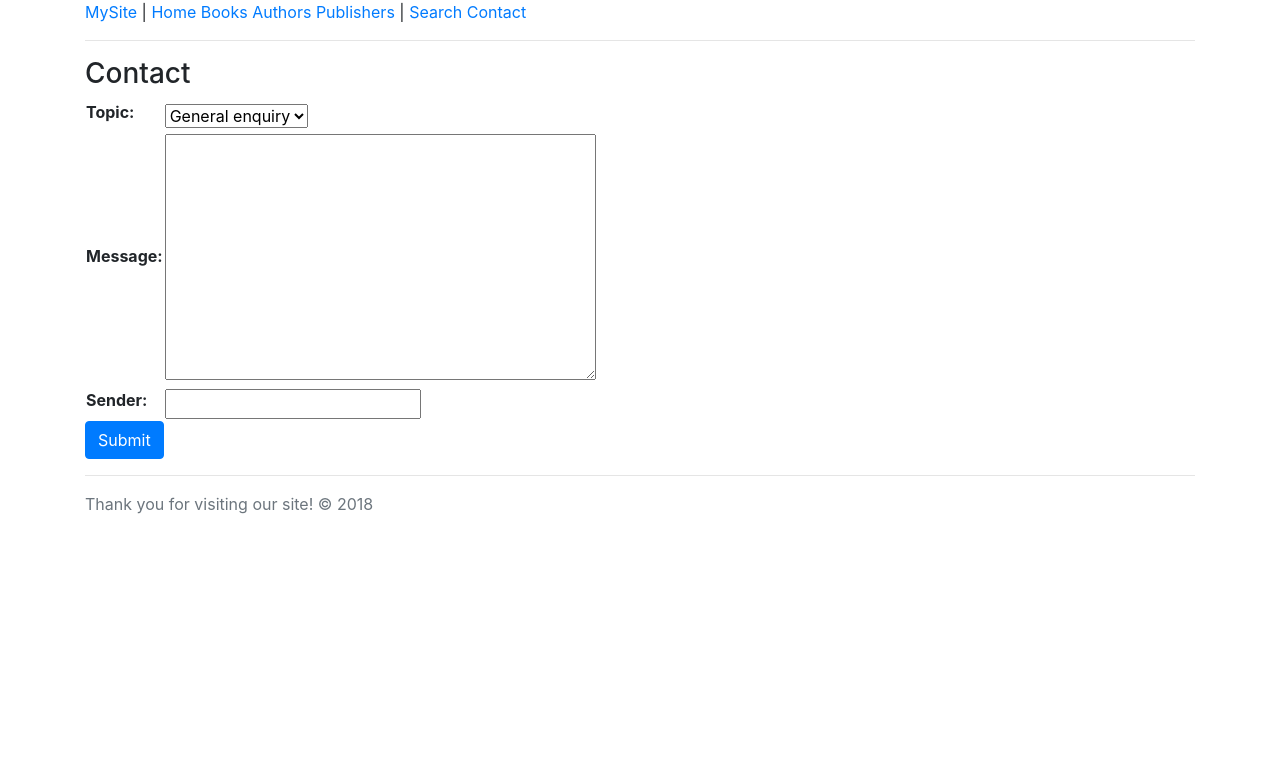
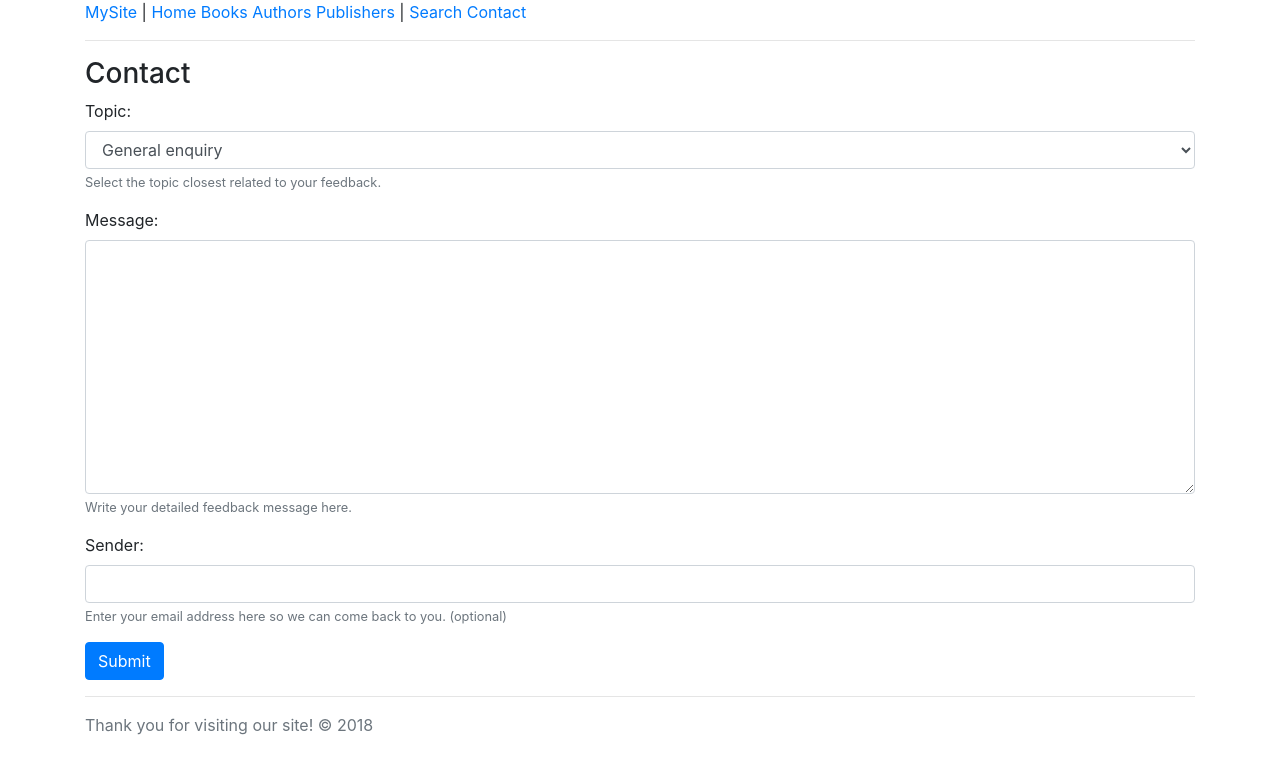
Before and after one commit to Lukisn/DjangoTutorial, a Django app: page /books/contact in a window 1280 px wide. Shown: the top 774 px of the page. Run offline with Django 3.2, Linux system fonts and the light colour scheme; some libraries are stand-ins or nearby versions.

Commit message:
added bootstrap styling to contact form using widget-tweaks package

```diff
--- a/mybooksite/books/forms.py
+++ b/mybooksite/books/forms.py
@@ -11,9 +11,15 @@ TOPIC_CHOICES = (
 
 
 class ContactForm(forms.Form):
-    topic = forms.ChoiceField(choices=TOPIC_CHOICES)
-    message = forms.CharField(widget=forms.Textarea())
-    sender = forms.EmailField(required=False)
+    topic = forms.ChoiceField(
+        label="Topic", choices=TOPIC_CHOICES,
+        help_text="Select the topic closest related to your feedback.")
+    message = forms.CharField(
+        label="Message", widget=forms.Textarea,
+        help_text="Write your detailed feedback message here.")
+    sender = forms.EmailField(
+        label="Sender", required=False,
+        help_text="Enter your email address here so we can come back to you. (optional)")
 
     def clean_message(self, min_words=10):
         message = self.cleaned_data.get("message", "")
--- a/mybooksite/mybooksite/settings.py
+++ b/mybooksite/mybooksite/settings.py
@@ -32,6 +32,8 @@ ALLOWED_HOSTS = []
 
 INSTALLED_APPS = [
     "books",
+    "widget_tweaks",
+    # defaults:
     'django.contrib.admin',
     'django.contrib.auth',
     'django.contrib.contenttypes',
--- a/mybooksite/templates/books/contact.html
+++ b/mybooksite/templates/books/contact.html
@@ -1,4 +1,7 @@
 {% extends "books/base.html" %}
+{% load widget_tweaks %}
+{# See the following article for info on using Bootstrap 4 forms: #}
+{# https://simpleisbetterthancomplex.com/article/2017/08/19/how-to-render-django-form-manually.html#rendering-bootstrap-4-forms #}
 
 {% block title %}
   Contact
@@ -8,9 +11,32 @@
   <h3>Contact</h3>
   <form action="{% url 'books:contact' %}" method="POST">
     {% csrf_token %}
-    <table>
-      {{ form.as_table }}
-    </table>
-    <p><button class="btn btn-primary" type="submit">Submit</button></p>
+    {% for hidden_field in form.hidden_fields %}
+      {{ hidden_field }}
+    {% endfor %}
+    {% if form.non_field_errors %}
+      <div class="alert alert-danger" role="alert">
+        {% for error in form.non_field_errors %}
+          {{ error }}
+        {% endfor %}
+      </div>
+    {% endif %}
+    {% for field in form.visible_fields %}
+      <div class="form-group">
+        {{ field.label_tag }}
+        {% if field.errors %}
+          <div class="alert alert-danger" role="alert">
+            {% for error in field.errors %}
+              {{ error }}
+            {% endfor %}
+          </div>
+        {% endif %}
+        {% render_field field class="form-control" %}
+        {% if field.help_text %}
+          <small class="form-text text-muted">{{ field.help_text }}</small>
+        {% endif %}
+      </div>
+    {% endfor %}
+    <button class="btn btn-primary" type="submit">Submit</button>
   </form>
 {% endblock %}
```
